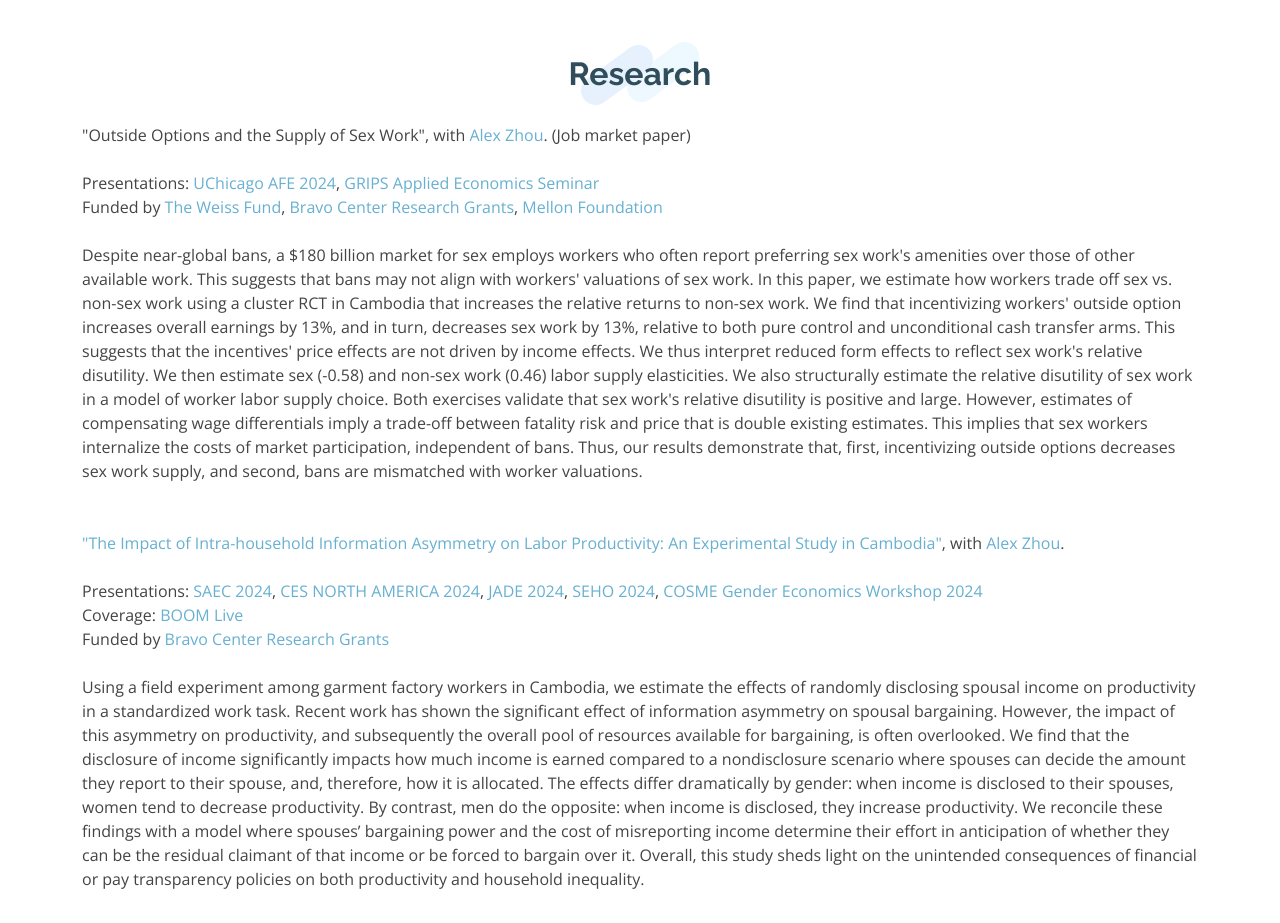
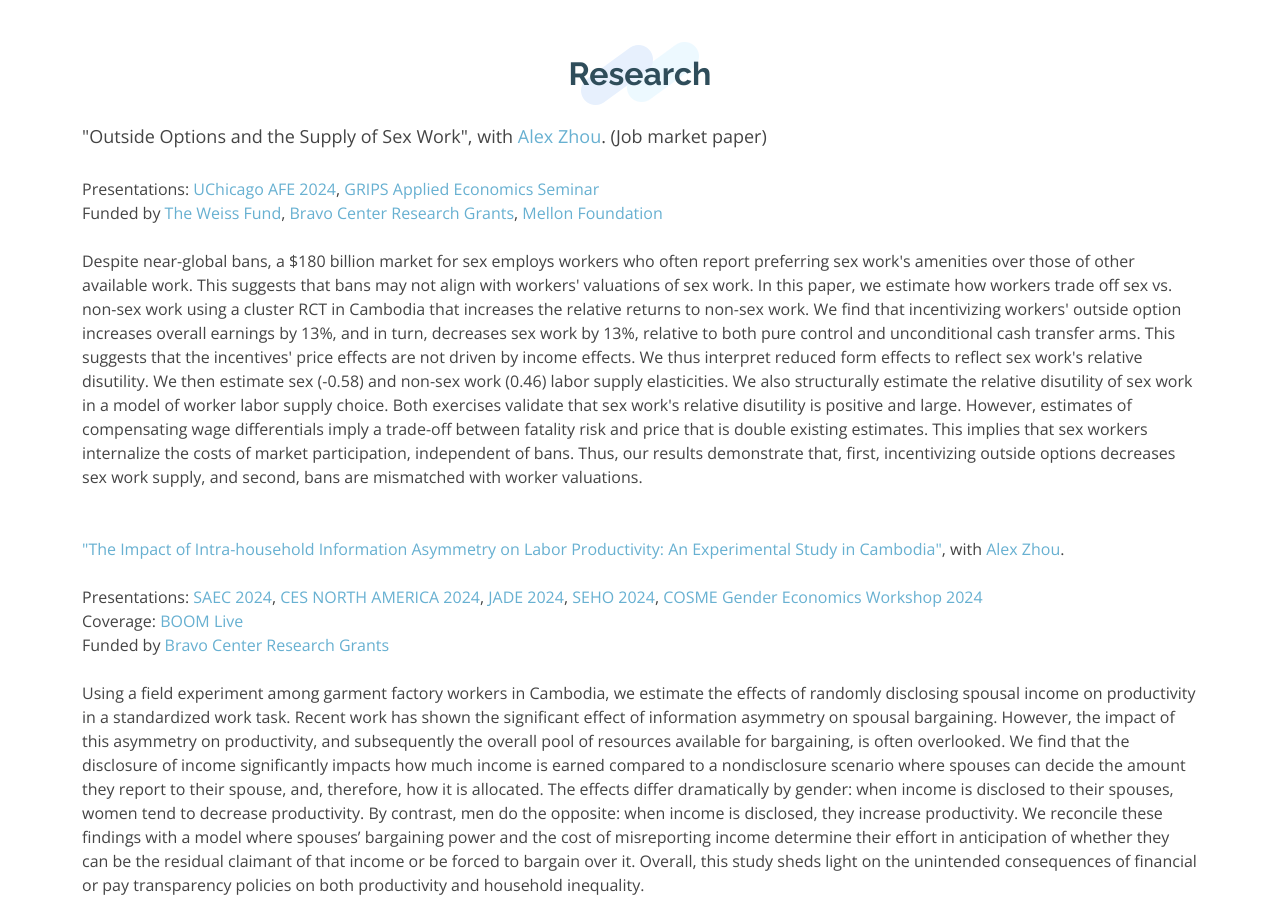
Before and after one commit to ruchimahadeshwar/ruchimahadeshwar.github.io, a plain HTML site: page index.html in a window 1280 px wide. Shown: the part 1840-2763 px from the top of the page. Drawn offline with nearby package versions, Linux system fonts and the light colour scheme.

Commit message:
Update Research section

```diff
--- a/index.html
+++ b/index.html
@@ -114,7 +114,7 @@
           <h2>Research</h2>
           <div class="content">
 
-		 <p style="text-align:left;font-size:5;"><a>"Outside Options and the Supply of Sex Work"</a>, with <a href="https://www.alex-zhou.com/home">Alex Zhou</a>. (Job market paper) <br><br>
+		 <p style="text-align:left;font-size:large;"><a>"Outside Options and the Supply of Sex Work"</a>, with <a href="https://www.alex-zhou.com/home">Alex Zhou</a>. (Job market paper) <br><br>
 
 
 		 </p>
```
